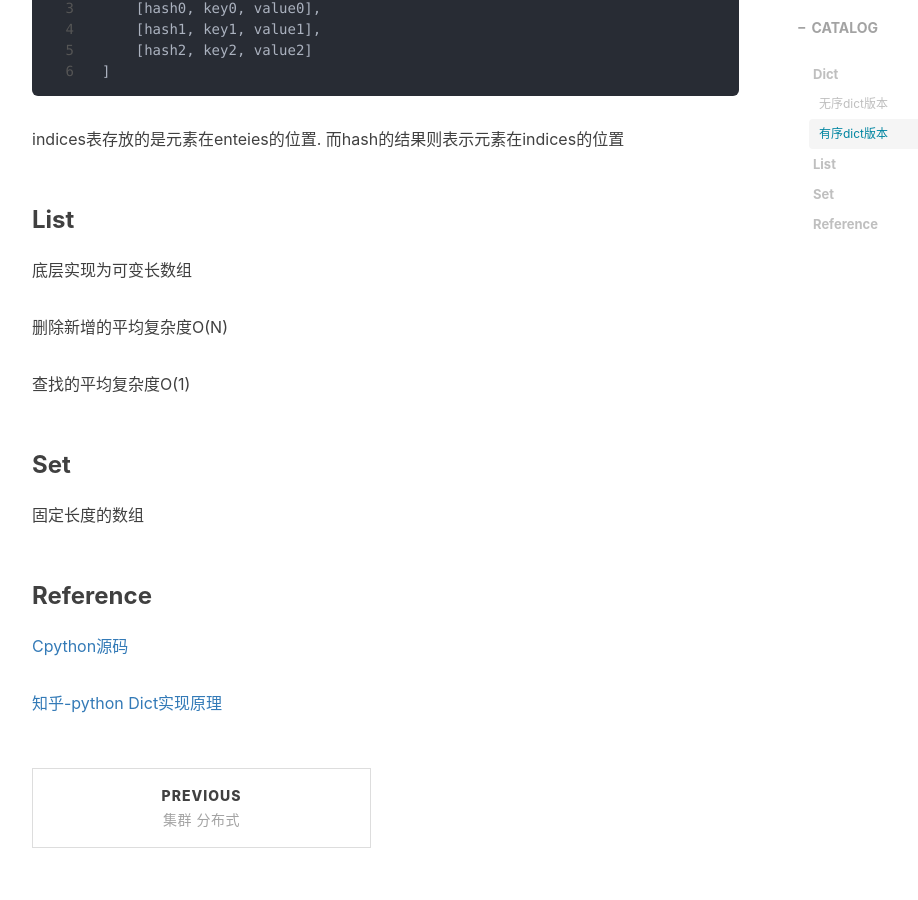
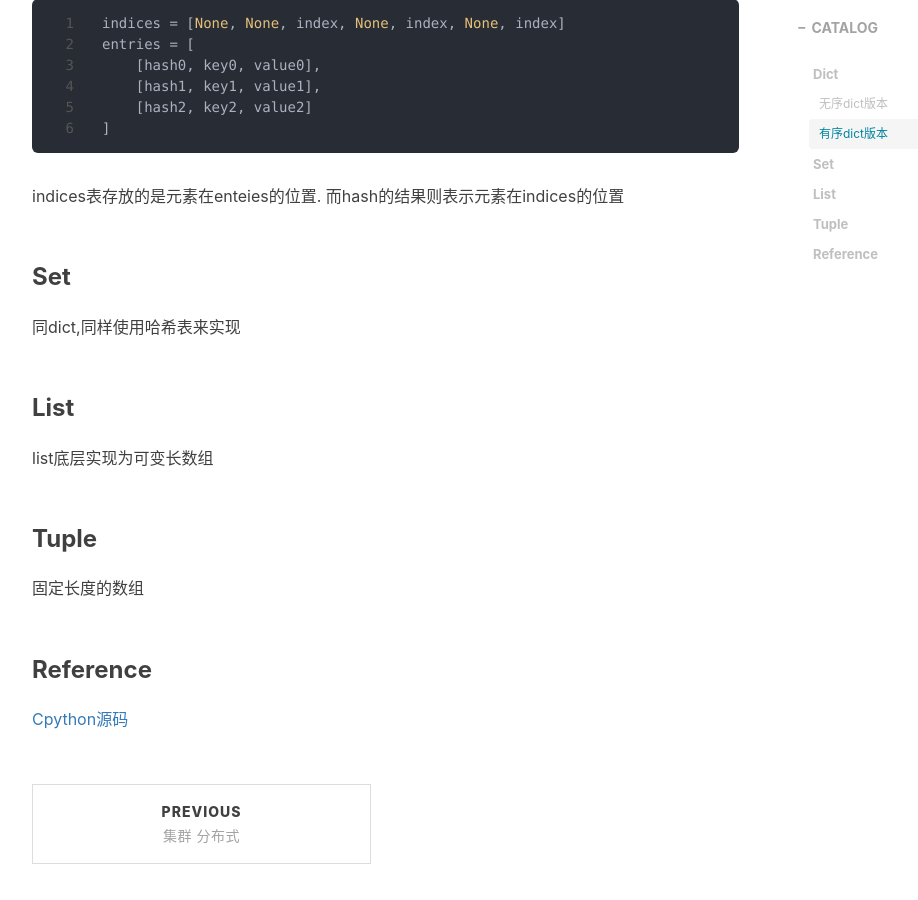
Before and after one commit to kneed/kneed.github.io, a Jekyll site: the page built from _posts/2021-02-24-python数据结构的底层实现.md, in a window 1280 px wide and 900 px high, scrolled down 1858 px. Shown: the whole window, without its empty margins (233-1151 px from the left). Built offline with Jekyll 4.4.1, drawn with Linux system fonts in a browser that asks for light colours; nearby versions of some CDN libraries; comment, search, counter and statistics services are not loaded; some of the changed text lies outside the part shown.

Commit message:
Fix: 错误的对List的理解

```diff
--- a/_posts/2021-02-24-python数据结构的底层实现.md
+++ b/_posts/2021-02-24-python数据结构的底层实现.md
@@ -7,13 +7,16 @@ header-img: "img/post-bg-re-vs-ng2.jpg"
 catalog: true
 tags:
     - tech
+    - python
 ---
 
 知其然,还要知其所以然. 讲讲dict,list,set常见的容器的底层设计
 
 ### Dict
 
-查询平均复杂度O(1), 增删复杂度O(1)的王者数据结构
+查询平均复杂度O(1),
+
+增删复杂度O(1)
 
 dict,又叫字典.在python3.6和以前版本中的实现和之后不太一样.简单来说:
 
@@ -65,20 +68,18 @@ entries = [
 
 indices表存放的是元素在enteies的位置. 而hash的结果则表示元素在indices的位置
 
+### Set
+
+同dict,同样使用哈希表来实现
+
 ### List
 
-底层实现为可变长数组
+list底层实现为可变长数组
 
-删除新增的平均复杂度O(N)
-
-查找的平均复杂度O(1)
-
-### Set
+### Tuple
 
 固定长度的数组
 
 ### Reference
 
 [Cpython源码](https://github.com/python/cpython/tree/bb86bf4c4eaa30b1f5192dab9f389ce0bb61114d)
-
-[知乎-python Dict实现原理](https://zhuanlan.zhihu.com/p/74003719)
```
